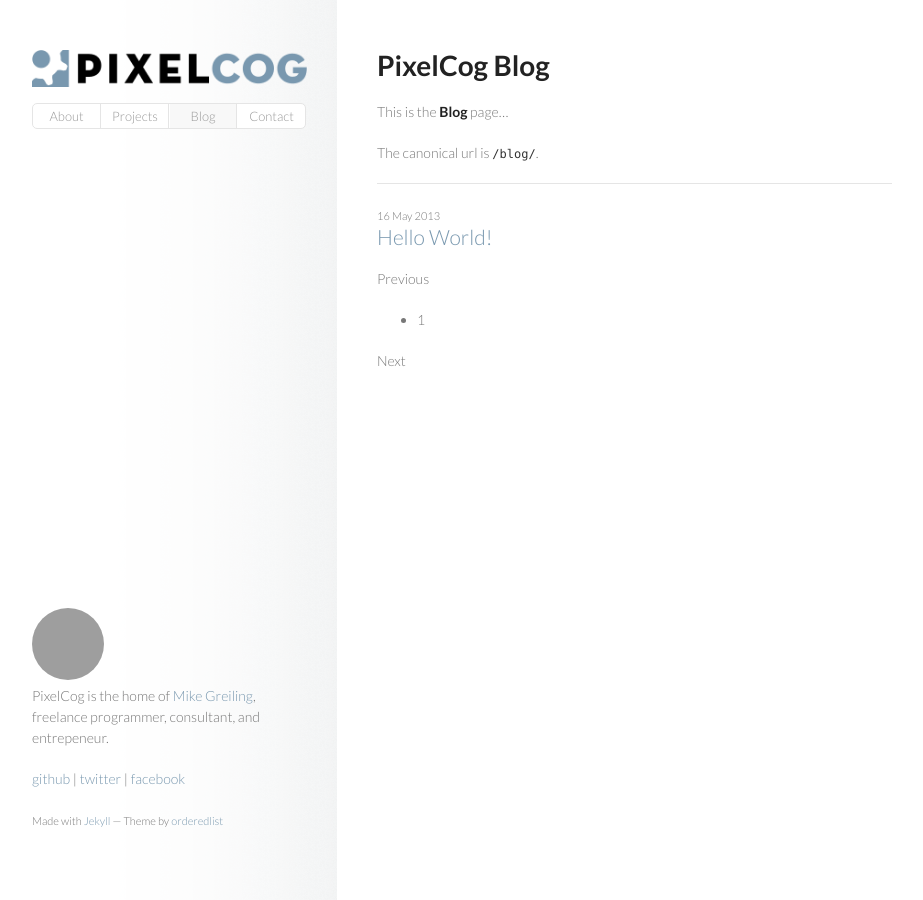
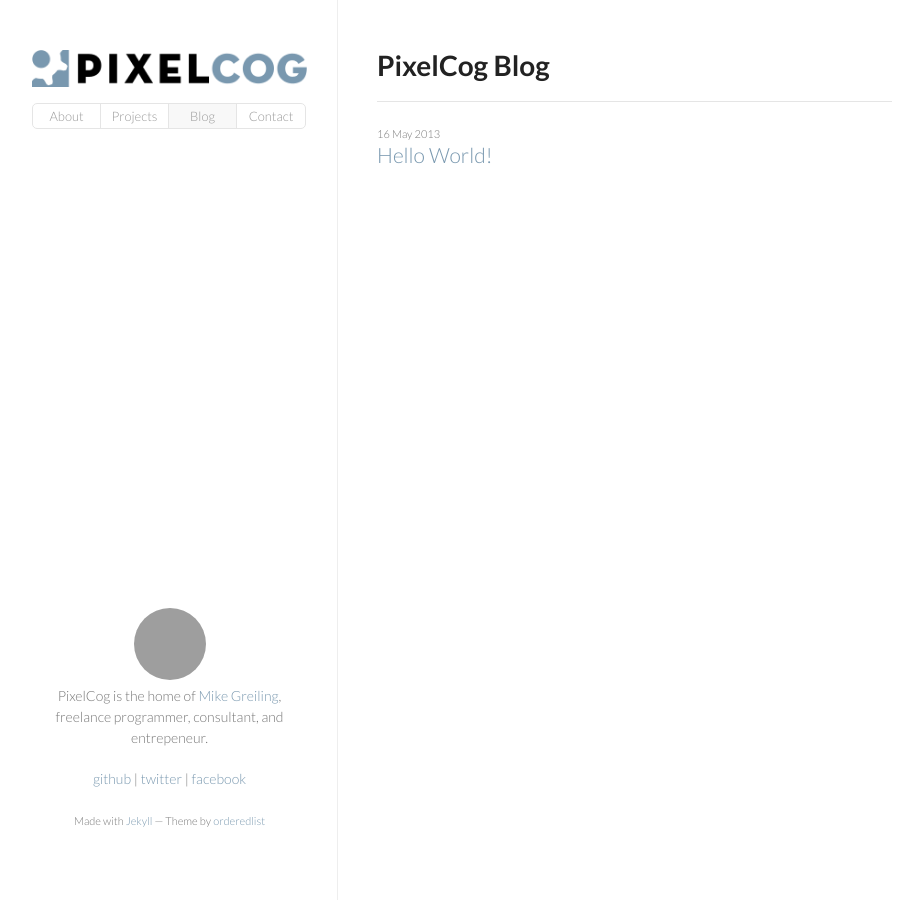
Before and after one commit to pixelcog/pixelcog.com, a Jekyll site: the page built from blog/index.html, in a window 1280 px wide. Shown: the whole page, without its empty margins (178-1101 px from the left). Built offline with Jekyll 4.4.1, drawn with Linux system fonts in a browser that asks for light colours; Markdown is read by kramdown in place of the engine named in the settings; the list of posts is cut into pages by our own code; grey boxes are pictures that could not be loaded.

Commit message:
style blog pagniation and sidebar

```diff
--- a/blog/index.html
+++ b/blog/index.html
@@ -5,60 +5,28 @@
 include:   blog.md
 ---
 
-<div id="home">
-	{% include content.md %}
+{% include content.md %}
 
-	<hr />
+<div class="articles">
 {% for post in paginator.posts %}
 	<small>{{ post.date | date_to_string }}</small>
 	<h2><a href="{{ post.url }}">{{ post.title }}</a></h2>
 {% endfor %}
 </div>
 
-<!-- Pagination links -->
-<div id="post-pagination" class="pagination">
-  {% if paginator.previous_page %}
-    <p class="previous">
-      {% if paginator.previous_page == 1 %}
-        <a href="/blog/">Previous</a>
-      {% else %}
-        <a href="/blog/page{{ paginator.previous_page }}/">Previous</a>
-      {% endif %}
-    </p>
-  {% else %}
-    <p class="previous disabled">
-      <span>Previous</span>
-    </p>
-  {% endif %}
-
-  <ul class="pages">
-    <li class="page">
-      {% if paginator.page == 1 %}
-        <span class="current-page">1</span>
-      {% else %}
-        <a href="/blog/">1</a>
-      {% endif %}
-    </li>
-
-    {% for count in (2..paginator.total_pages) %}
-      <li class="page">
-        {% if count == paginator.page %}
-          <span class="current-page">{{ count }}</span>
-        {% else %}
-          <a href="/blog/page{{ count }}/">{{ count }}</a>
-        {% endif %}
-      </li>
-    {% endfor %}
-  </ul>
-
-  {% if paginator.next_page %}
-    <p class="next">
-      <a href="/blog/page{{ paginator.next_page }}/">Next</a>
-    </p>
-  {% else %}
-    <p class="next disabled">
-      <span>Next</span>
-    </p>
-  {% endif %}
-
+{% if paginator.total_pages > 1 %}
+<div class="pagination">
+	<ul>
+{% if paginator.previous_page %}
+		<li class="prev"><a href="/blog/{% if paginator.previous_page != 1 %}page{{ paginator.previous_page }}{% endif %}">Previous</a></li>
+{% endif %}
+		<li><a {% if paginator.page == 1 %}class="active" {% endif %}href="/blog/">1</a></li>
+{% for count in (2..paginator.total_pages) %}
+		<li><a {% if paginator.page == count %}class="active" {% endif %}href="/blog/page{{ count }}">{{ count }}</a></li>
+{% endfor %}
+{% if paginator.next_page %}
+		<li class="next"><a href="/blog/page{{ paginator.next_page }}">Next</a></li>
+{% endif %}
+	</ul>
 </div>
+{% endif %}
--- a/css/main.css
+++ b/css/main.css
@@ -108,7 +108,7 @@
 	width:275px;
 	float:left;
 	position:fixed;
-	background: url('/img/bg-left.png') right repeat-y;
+	border-right: 1px solid #eee;
 	padding: 50px 30px 50px 0;
 	min-height: 100%;
 	margin: -50px 0;
@@ -131,19 +131,13 @@
 nav li {
 	float:left;
 	height:24px;
-	width:66px;
-	border-left:1px solid #fff;
+	width:67px;
 	border-right:1px solid #e5e5e5;
-}
-
-nav li:first-child {
-	border-left:none;
-	width:67px;
 }
 
 nav li:last-child {
 	border-right:none;
-	width:67px;
+	width:68px;
 }
 
 nav li a {
@@ -175,6 +169,72 @@
 	background: #f8f8f8;
 }
 
+/* Pagination */
+
+.pagination {
+	float: right;
+}
+.pagination ul {
+	display: inline-block;
+	list-style:none;
+	height:24px;
+	padding:0;
+	background: #fff;
+	border-radius:5px;
+	border:1px solid #e5e5e5;
+}
+
+.pagination li {
+	float:left;
+	height:24px;
+	border-right:1px solid #e5e5e5;
+}
+
+.pagination li:last-child {
+	border-right:none;
+}
+
+.pagination li a {
+	font-size:11px;
+	color:#999;
+	display:block;
+	text-align:center;
+	line-height:24px;
+	height:24px;
+	font-size:13px;
+	padding: 0 8px;
+	width: 1em;
+}
+
+.pagination li:first-child a {
+	border-radius:5px 0 0 5px;
+}
+
+.pagination li:last-child a {
+	border-radius:0 5px 5px 0;
+}
+
+.pagination li.prev a {
+	width: 4em;
+}
+
+.pagination li.next a {
+	width: 2.5em;
+}
+
+.pagination li a:hover {
+	color:#444;
+	font-weight: bold;
+}
+
+.pagination li a:active,
+.pagination li a.active,
+.pagination li a.active:hover {
+	background: #f8f8f8;
+}
+
+/* Typography */
+
 strong {
 	color:#222;
 	font-weight:700;
@@ -199,6 +259,7 @@
 }
 
 footer {
+	text-align: center;
 	width:275px;
 	float:left;
 	position:fixed;
@@ -234,6 +295,7 @@
 		padding:0 320px 10px 0;
 		margin: 0;
 		min-height: 0;
+		border: none;
 	}
 
 	section {
```
Also changed, not shown: _pages/blog.md (+1 -4 lines), img/bg-left.png (deleted).
